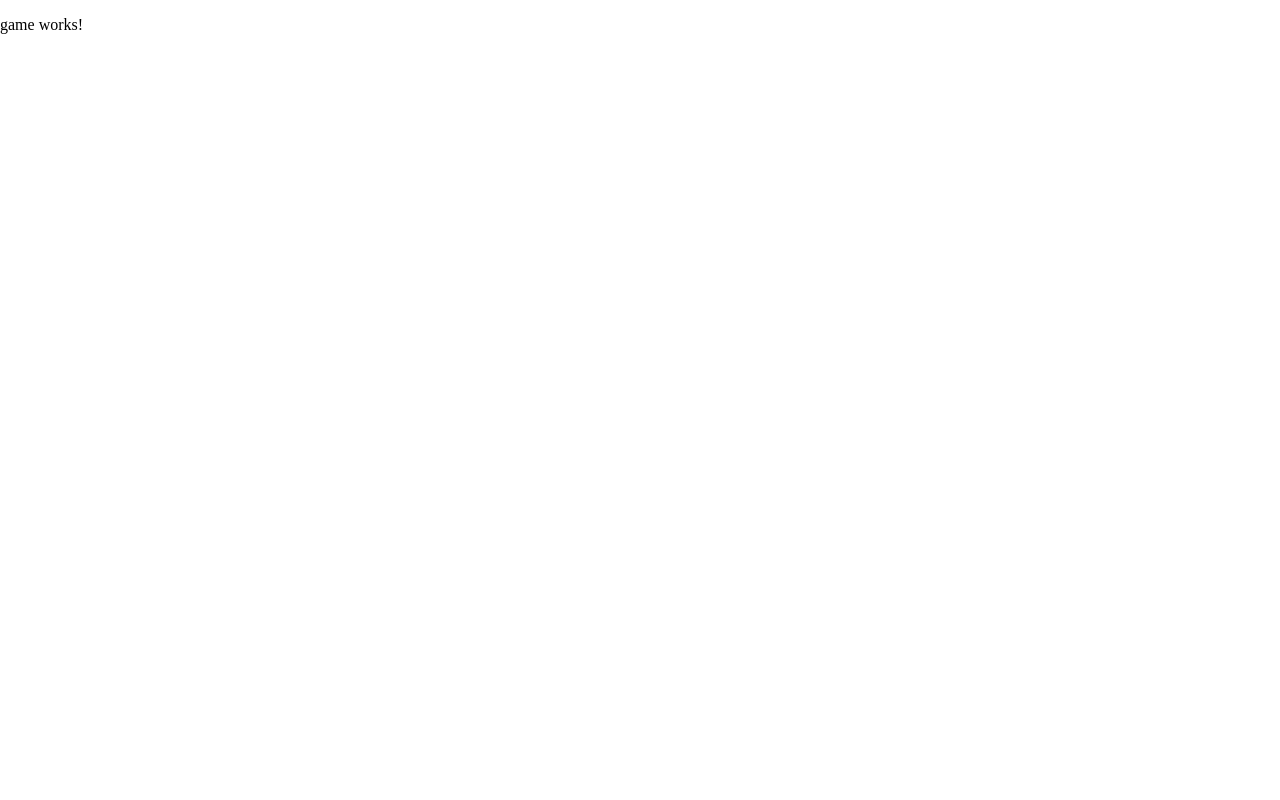
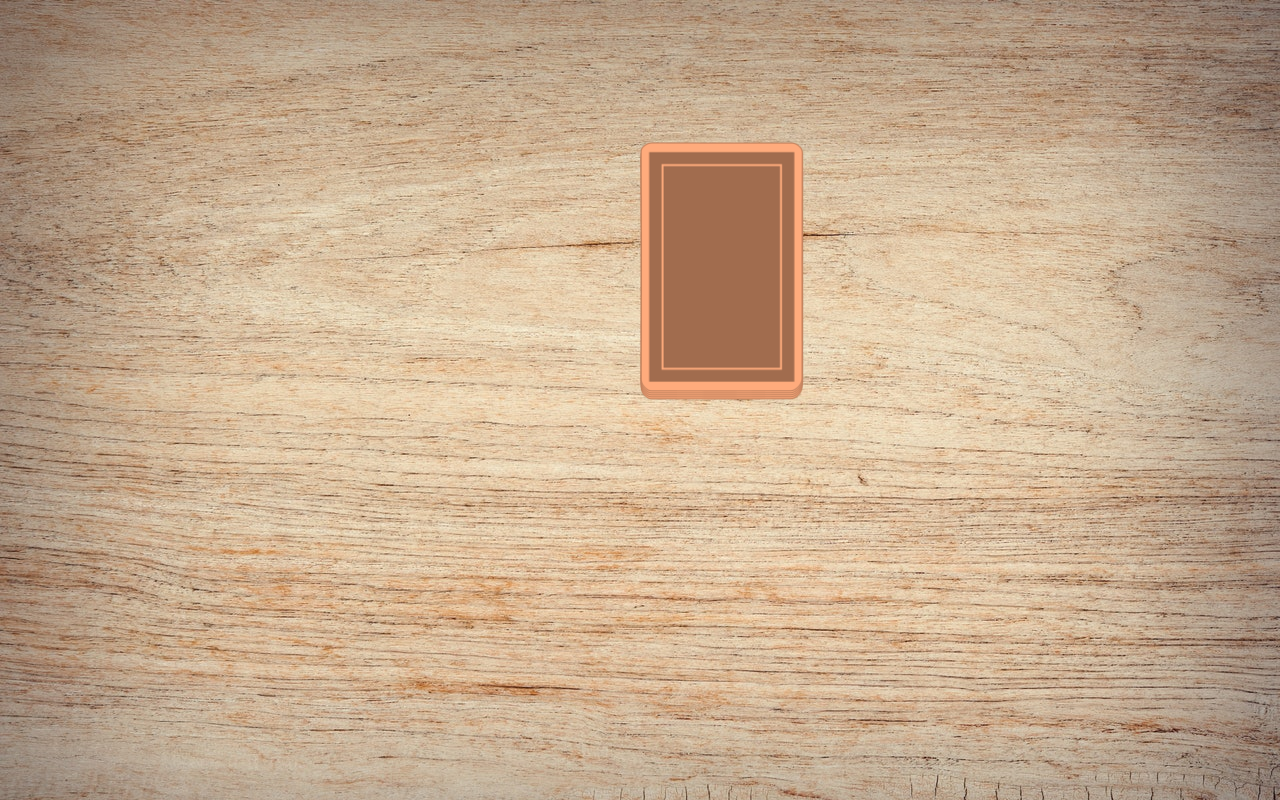
Before and after one commit to TimmEichholz/ringoffire, an Angular app: page /game in a window 1280 px wide. Built offline with nearby package versions, Linux system fonts and the light colour scheme.

Commit message:
pick up a card

```diff
--- a/src/app/app.module.ts
+++ b/src/app/app.module.ts
@@ -5,12 +5,14 @@ import { AppRoutingModule } from './app-routing.module';
 import { AppComponent } from './app.component';
 import { StartscreenComponent } from './startscreen/startscreen.component';
 import { GameComponent } from './game/game.component';
+import { PlayerComponent } from './player/player.component';
 
 @NgModule({
   declarations: [
     AppComponent,
     StartscreenComponent,
-    GameComponent
+    GameComponent,
+    PlayerComponent
   ],
   imports: [
     BrowserModule,
--- a/src/app/game/game.component.html
+++ b/src/app/game/game.component.html
@@ -1 +1,12 @@
-<p>game works!</p>
+<div class="field">
+    <div class="card-stack">
+        <img [ngStyle]="{'bottom.px': i*2}" *ngFor="let c of[1,2,3,4]; let i = index; " src="assets/cards/card_cover.png" alt="">
+        <img
+        class="top-card" style="bottom: 8px" (click)="takeCard()"
+        src="assets/cards/card_cover.png" alt="">
+        <img
+        class=" pickCardAnimation" style="bottom: 8px" (click)="takeCard()" *ngIf="pickCardAnimation" [class.pick-card]="pickCardAnimation"
+        src="assets/cards/{{currentCard}}.png" alt="">
+<img *ngFor="let card of game.playedCards" class="pick-card" style="bottom: 8px" src="assets/cards/{{card}}.png" alt="">
+    </div>
+</div>
--- a/src/app/game/game.component.scss
+++ b/src/app/game/game.component.scss
@@ -0,0 +1,55 @@
+.field{
+    width: 100vw;
+    height: 100vh;
+    max-width: 100%;
+    background-image: url("/assets/board.jpg");
+    display: flex;
+    justify-content: center;
+    align-items: center;
+}
+
+.card-stack{
+    position: relative;
+    img{
+        position: absolute;
+        height: 250px;
+        width: auto;
+
+    };
+
+}
+.top-card{
+    cursor: pointer;
+    transition: 0.125s ease-in-out;
+    &:hover{
+        transform: scale(1.2) translateY(-12px);
+    }
+}
+
+.played-card{
+
+}
+
+.pick-card{
+    animation: pick-card-animation 1s ease-in-out;
+    transform: scale(1) translateX(0px) translatey(250px) rotate(90deg);
+}
+
+@keyframes pick-card-animation{
+    0%{
+        transform: scale(1.2);
+    }
+    25%{
+        transform: scale(1.5);
+    }
+    50%{
+        transform: scale(1.5);
+    }
+    75%{
+        transform: scale(1.5);
+    }
+    100%{
+        transform: scale(1) translateX(0px) translatey(250px) rotate(90deg);
+
+    }
+}
--- a/src/app/game/game.component.ts
+++ b/src/app/game/game.component.ts
@@ -1,4 +1,5 @@
 import { Component, OnInit } from '@angular/core';
+import { Game } from 'src/models/game';
 
 @Component({
   selector: 'app-game',
@@ -6,10 +7,31 @@ import { Component, OnInit } from '@angular/core';
   styleUrls: ['./game.component.scss']
 })
 export class GameComponent implements OnInit {
+pickCardAnimation = false;
+currentCard:string|any ='';
+
+  game!: Game;
 
   constructor() { }
 
   ngOnInit(): void {
+  this.newGame();
   }
+newGame(){
+  this.game = new Game();
+  console.log(this.game);
 
 }
+
+  takeCard(){
+    if (!this.pickCardAnimation){
+    this.currentCard = this.game.stack.pop()
+    this.game.playedCards.push(this.currentCard);
+    this.pickCardAnimation = true
+
+    setTimeout(() => {
+      this.pickCardAnimation = false
+    }, 1200);
+  }
+  }
+}
--- /dev/null
+++ b/src/app/player/player.component.html
@@ -0,0 +1 @@
+<p>player works!</p>
--- /dev/null
+++ b/src/app/player/player.component.ts
@@ -0,0 +1,15 @@
+import { Component, OnInit } from '@angular/core';
+
+@Component({
+  selector: 'app-player',
+  templateUrl: './player.component.html',
+  styleUrls: ['./player.component.scss']
+})
+export class PlayerComponent implements OnInit {
+
+  constructor() { }
+
+  ngOnInit(): void {
+  }
+
+}
--- /dev/null
+++ b/src/models/game.ts
@@ -0,0 +1,37 @@
+export class Game{
+    public players: string[] = [];
+    public stack: string[] = [];
+    public playedCards: string[] = [];
+    public currentPlayer: number = 0;
+
+    constructor(){
+        this.stack.push('jolly','jolly','jolly','jolly',)
+        for (let index = 1; index < 14; index++) {
+            this.stack.push('spade_'+index)
+            this.stack.push('hearts_'+index)
+            this.stack.push('clubs_'+index)
+            this.stack.push('diamonds_'+index)
+
+
+        }
+       shuffle(this.stack)
+    }
+}
+
+function shuffle(array :any) {
+    var currentIndex = array.length,  randomIndex;
+
+    // While there remain elements to shuffle...
+    while (currentIndex != 0) {
+
+      // Pick a remaining element...
+      randomIndex = Math.floor(Math.random() * currentIndex);
+      currentIndex--;
+
+      // And swap it with the current element.
+      [array[currentIndex], array[randomIndex]] = [
+        array[randomIndex], array[currentIndex]];
+    }
+
+    return array;
+  }
```
Also changed, not shown: src/app/player/player.component.scss (added), 1 other file (tests, documents, lock files or other folders).
